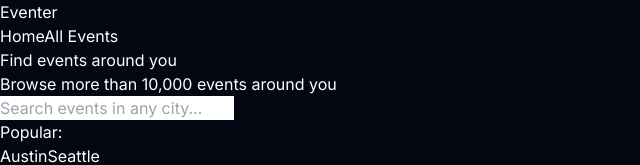
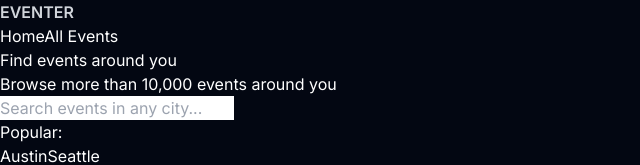
Before and after one commit to IftequarIffu/eventer-app, a Next.js app: page / in a window 1280 px wide. Shown: the top 165 px of the page, without its empty margins (0-640 px from the left). Built offline with nearby package versions, Linux system fonts and the light colour scheme.

Commit message:
Modified the Logo component

```diff
--- a/components/Logo.tsx
+++ b/components/Logo.tsx
@@ -1,7 +1,10 @@
 import React from "react";
 
 const Logo = () => {
-  return <div>Eventer</div>;
+  const title = "Eventer";
+  return (
+    <h1 className="text-gray-300 font-semibold">{title.toLocaleUpperCase()}</h1>
+  );
 };
 
 export default Logo;
```
